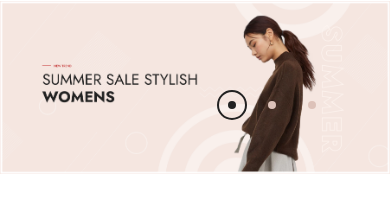
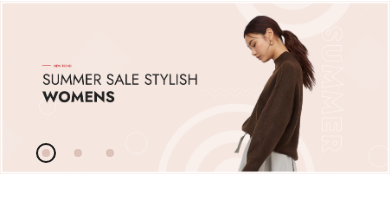
Before and after one commit to mdbahauddinb101/uomoweb, a React (Vite) app: page / in a window 390 px wide. Shown: the part 103-310 px from the top of the page. Built offline with nearby package versions, Linux system fonts and the light colour scheme.

Commit message:
banner responsive done

```diff
--- a/src/index.css
+++ b/src/index.css
@@ -44,3 +44,33 @@
     bottom: 58px !important;
 
 }
+
+@media screen and (min-width: 320px) and (max-width: 667px) {
+
+.swiper-pagination {
+
+    left: 22px !important;
+    bottom: 10px !important;
+}
+
+.swiper-pagination-bullet-active:after{
+
+  width: 20px;
+  height: 20px;
+
+}
+
+
+.swiper-pagination-bullet{
+  background: #DDC2B9 !important;
+  margin-left: 20px !important;
+
+}
+
+
+
+
+
+
+
+}
```
